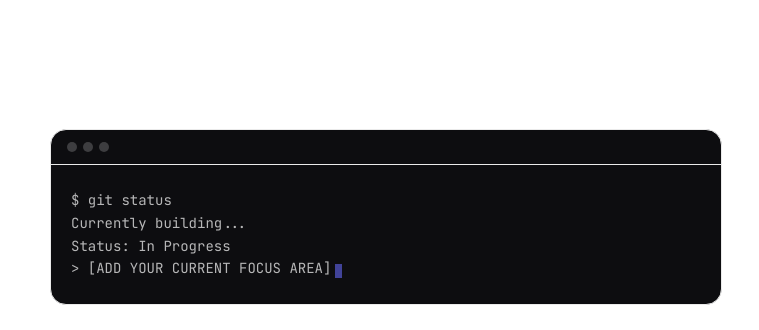
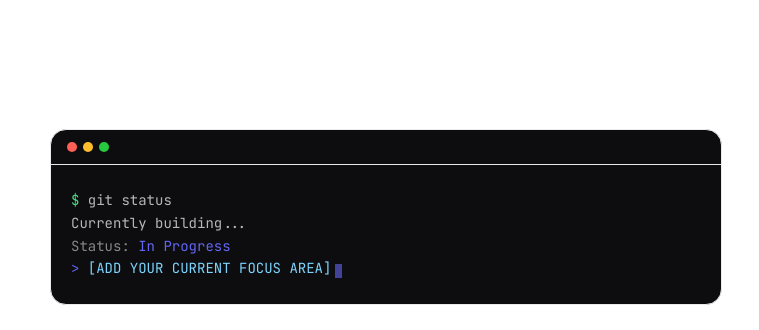
Before and after one commit to anujsh2004/Portfolio, a Next.js app: page / in a window 1280 px wide. Shown: the part 3960-4290 px from the top of the page, without its empty margins (254-1013 px from the left). Built offline with nearby package versions, Linux system fonts and the light colour scheme.

Commit message:
Add macOS traffic-light dot colors and syntax highlighting to terminal block
Gives the Currently Building terminal card real red/yellow/green window
chrome dots and simple token coloring (prompt, status, output) instead of
flat monochrome text.

```diff
--- a/src/components/sections/CurrentlyBuilding.tsx
+++ b/src/components/sections/CurrentlyBuilding.tsx
@@ -2,6 +2,43 @@
 
 import { motion } from "framer-motion";
 import { currentFocus } from "@/content/contact";
+
+const trafficLights = [
+  { color: "#FF5F56" }, // red
+  { color: "#FFBD2E" }, // yellow
+  { color: "#27C93F" }, // green
+];
+
+function TerminalLine({ line }: { line: string }) {
+  if (line.startsWith("$ ")) {
+    return (
+      <>
+        <span style={{ color: "#4ADE80" }}>$</span> {line.slice(2)}
+      </>
+    );
+  }
+
+  if (line.startsWith("> ")) {
+    return (
+      <>
+        <span className="text-accent">{">"}</span>{" "}
+        <span style={{ color: "#7DD3FC" }}>{line.slice(2)}</span>
+      </>
+    );
+  }
+
+  const statusMatch = line.match(/^(Status:)\s*(.+)$/);
+  if (statusMatch) {
+    return (
+      <>
+        <span className="text-white/50">{statusMatch[1]}</span>{" "}
+        <span className="text-accent">{statusMatch[2]}</span>
+      </>
+    );
+  }
+
+  return <>{line}</>;
+}
 
 export function CurrentlyBuilding() {
   const lines = [...currentFocus.terminalLines, ...currentFocus.items.map((item) => `> ${item}`)];
@@ -16,15 +53,19 @@ export function CurrentlyBuilding() {
         className="mx-auto w-full max-w-2xl overflow-hidden rounded-2xl border border-border bg-[#0d0d10]"
       >
         <div className="flex items-center gap-1.5 border-b border-white/10 px-4 py-3">
-          <span className="h-2.5 w-2.5 rounded-full bg-white/20" />
-          <span className="h-2.5 w-2.5 rounded-full bg-white/20" />
-          <span className="h-2.5 w-2.5 rounded-full bg-white/20" />
+          {trafficLights.map(({ color }, index) => (
+            <span
+              key={index}
+              className="h-2.5 w-2.5 rounded-full"
+              style={{ backgroundColor: color }}
+            />
+          ))}
         </div>
 
         <div className="px-5 py-6 font-mono text-sm leading-relaxed text-white/70">
           {lines.map((line, index) => (
             <p key={`${line}-${index}`}>
-              {line}
+              <TerminalLine line={line} />
               {index === lines.length - 1 && (
                 <span className="ml-1 inline-block h-[1em] w-[7px] translate-y-[2px] animate-pulse bg-accent align-middle" />
               )}
```
